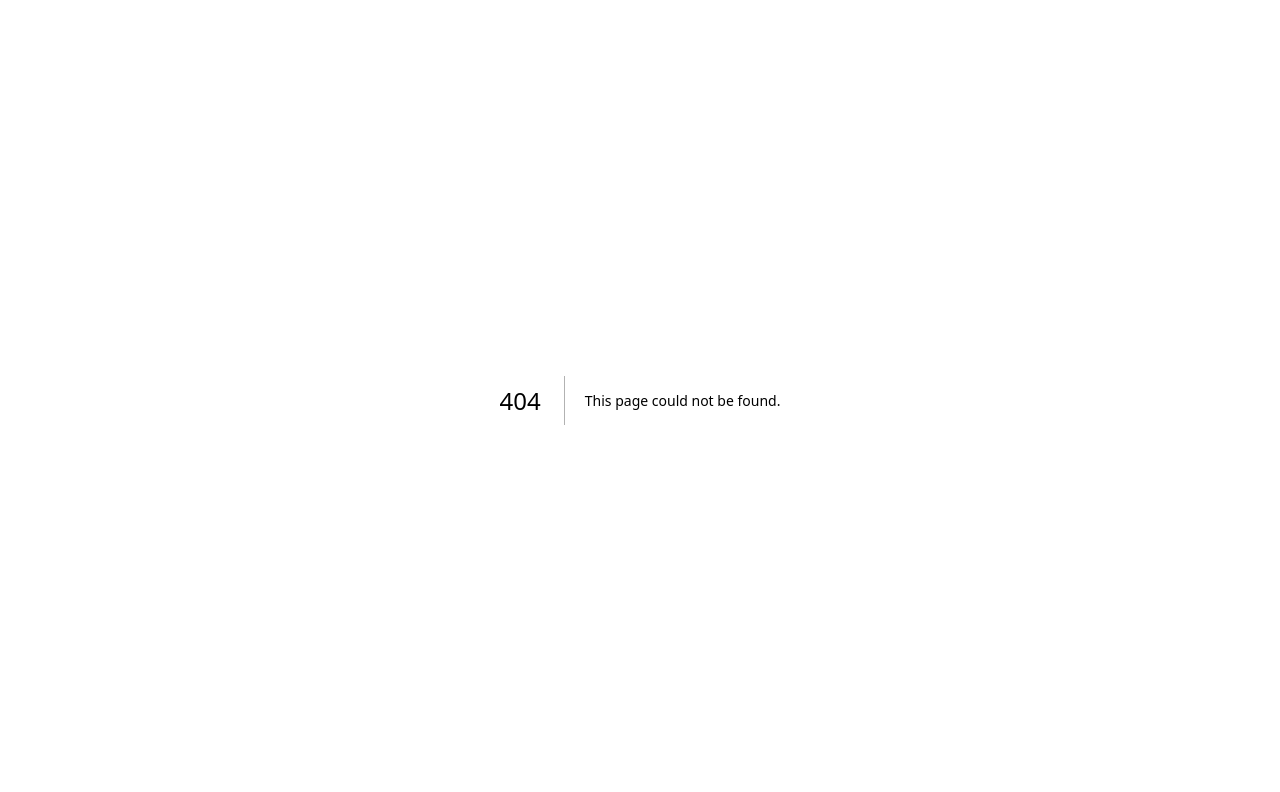
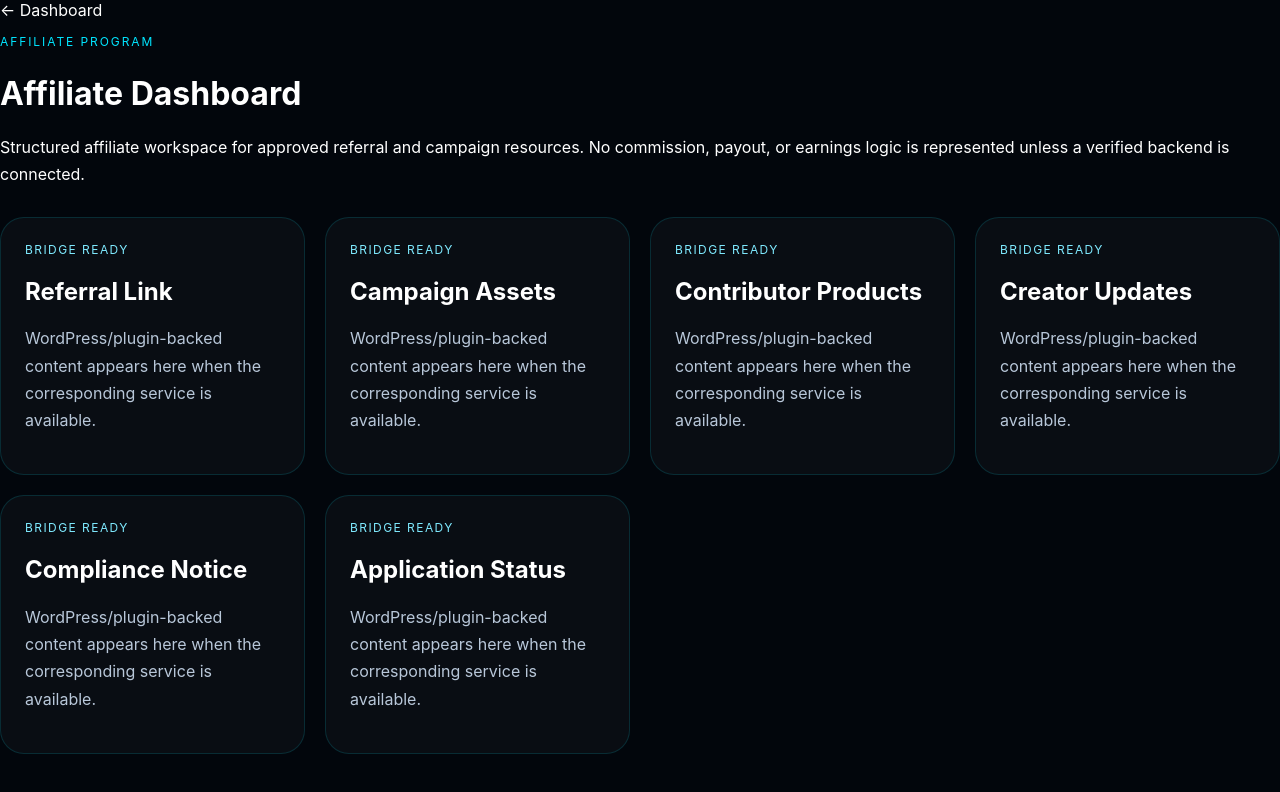
Before and after one commit to ohi-stack/onegodian-app-deploy, a Next.js app: page /affiliate-dashboard in a window 1280 px wide. Before the commit this address had no page. Shown: the top 792 px of the page. Built offline with nearby package versions, Linux system fonts and the light colour scheme.

Commit message:
Add affiliate-dashboard app route

```diff
--- /dev/null
+++ b/src/app/affiliate-dashboard/page.tsx
@@ -0,0 +1 @@
+const items=['Referral Link','Campaign Assets','Contributor Products','Creator Updates','Compliance Notice','Application Status']; export default function Page(){return <main className="page"><a href="/dashboard">← Dashboard</a><p className="kicker">Affiliate Program</p><h1>Affiliate Dashboard</h1><p className="lead">Structured affiliate workspace for approved referral and campaign resources. No commission, payout, or earnings logic is represented unless a verified backend is connected.</p><section className="module-grid">{items.map(x=><article className="module-card" key={x}><span className="status-badge">Bridge Ready</span><h2>{x}</h2><p>WordPress/plugin-backed content appears here when the corresponding service is available.</p></article>)}</section></main>}
```
